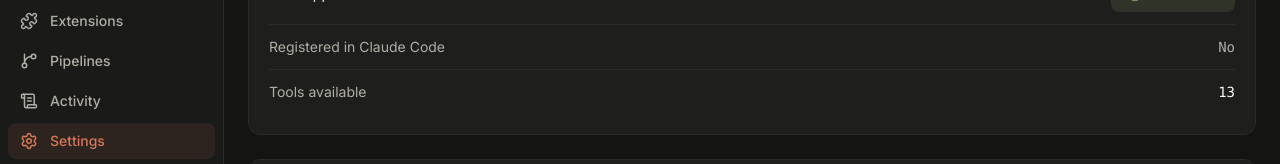
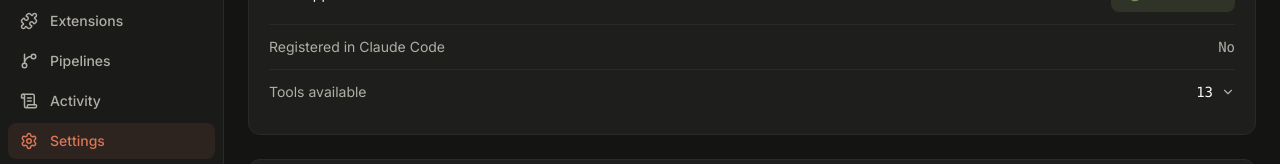
Before and after one commit to netsirius/claude-helm, a React (Vite) app: page /settings in a window 1280 px wide. Shown: the part 225-389 px from the top of the page. Built offline with nearby package versions, Linux system fonts and the light colour scheme.

Commit message:
feat: add expandable MCP tools list in Settings

```diff
--- a/src/pages/SettingsPage.tsx
+++ b/src/pages/SettingsPage.tsx
@@ -1,5 +1,5 @@
 import { useState, useEffect, useCallback } from "react";
-import { Settings, Terminal, RefreshCw, Power, PowerOff, Loader2, Plug } from "lucide-react";
+import { Settings, Terminal, RefreshCw, Power, PowerOff, Loader2, Plug, ChevronDown, Eye, Send, List, PlusCircle, Play, Square, Activity, Monitor, GitBranch } from "lucide-react";
 import { tauriInvoke } from "../lib/tauri";
 
 interface SettingRow {
@@ -39,6 +39,68 @@
           </div>
         ))}
       </div>
+    </div>
+  );
+}
+
+const MCP_TOOLS = [
+  { name: "cm_list_remotes", desc: "List all configured remote machines", icon: List, readOnly: true },
+  { name: "cm_add_remote", desc: "Add a new remote machine (VPS, PC, VM, Docker)", icon: PlusCircle, readOnly: false },
+  { name: "cm_test_remote", desc: "Test SSH connection to a remote", icon: Monitor, readOnly: false },
+  { name: "cm_list_agents", desc: "List all configured agents with status", icon: List, readOnly: true },
+  { name: "cm_create_agent", desc: "Create a new named agent with role and model", icon: PlusCircle, readOnly: false },
+  { name: "cm_start_agent", desc: "Start an agent session on its assigned remote", icon: Play, readOnly: false },
+  { name: "cm_stop_agent", desc: "Stop a running agent session", icon: Square, readOnly: false },
+  { name: "cm_get_agent_activity", desc: "See what an agent is doing (waiting/thinking/working)", icon: Activity, readOnly: true },
+  { name: "cm_send_prompt", desc: "Send a prompt or command to a running agent", icon: Send, readOnly: false },
+  { name: "cm_watch_agent", desc: "Capture terminal output of a running agent", icon: Eye, readOnly: true },
+  { name: "cm_list_sessions", desc: "List all tmux sessions on a remote", icon: List, readOnly: true },
+  { name: "cm_list_pipelines", desc: "List all configured pipelines", icon: GitBranch, readOnly: true },
+  { name: "cm_run_pipeline", desc: "Execute a multi-agent pipeline", icon: Play, readOnly: false },
+];
+
+function ToolsList() {
+  const [expanded, setExpanded] = useState(false);
+
+  return (
+    <div className="py-3">
+      <button
+        onClick={() => setExpanded(!expanded)}
+        className="flex items-center justify-between w-full text-left"
+      >
+        <span className="text-sm text-[#b0aea5]">Tools available</span>
+        <div className="flex items-center gap-2">
+          <span className="text-sm text-[#faf9f5] font-mono">{MCP_TOOLS.length}</span>
+          <ChevronDown
+            size={14}
+            className={`text-[#b0aea5] transition-transform ${expanded ? "rotate-180" : ""}`}
+          />
+        </div>
+      </button>
+
+      {expanded && (
+        <div className="mt-3 space-y-1">
+          {MCP_TOOLS.map((tool) => (
+            <div
+              key={tool.name}
+              className="flex items-center gap-3 px-3 py-2 rounded-lg bg-[#141413] border border-[#2a2a28]"
+            >
+              <tool.icon size={14} className="text-[#d97757] shrink-0" />
+              <div className="flex-1 min-w-0">
+                <span className="text-xs font-mono text-[#faf9f5]">{tool.name}</span>
+                <p className="text-[10px] text-[#b0aea5] truncate">{tool.desc}</p>
+              </div>
+              <span className={`text-[10px] px-1.5 py-0.5 rounded-full shrink-0 ${
+                tool.readOnly
+                  ? "bg-[#6a9bcc]/10 text-[#6a9bcc]"
+                  : "bg-[#d97757]/10 text-[#d97757]"
+              }`}>
+                {tool.readOnly ? "read" : "write"}
+              </span>
+            </div>
+          ))}
+        </div>
+      )}
     </div>
   );
 }
@@ -142,10 +204,7 @@
         </span>
       </div>
 
-      <div className="flex items-center justify-between py-3">
-        <span className="text-sm text-[#b0aea5]">Tools available</span>
-        <span className="text-sm text-[#faf9f5] font-mono">13</span>
-      </div>
+      <ToolsList />
 
       {message && (
         <div className={`mt-3 px-3 py-2 rounded-lg text-xs font-medium ${
```
